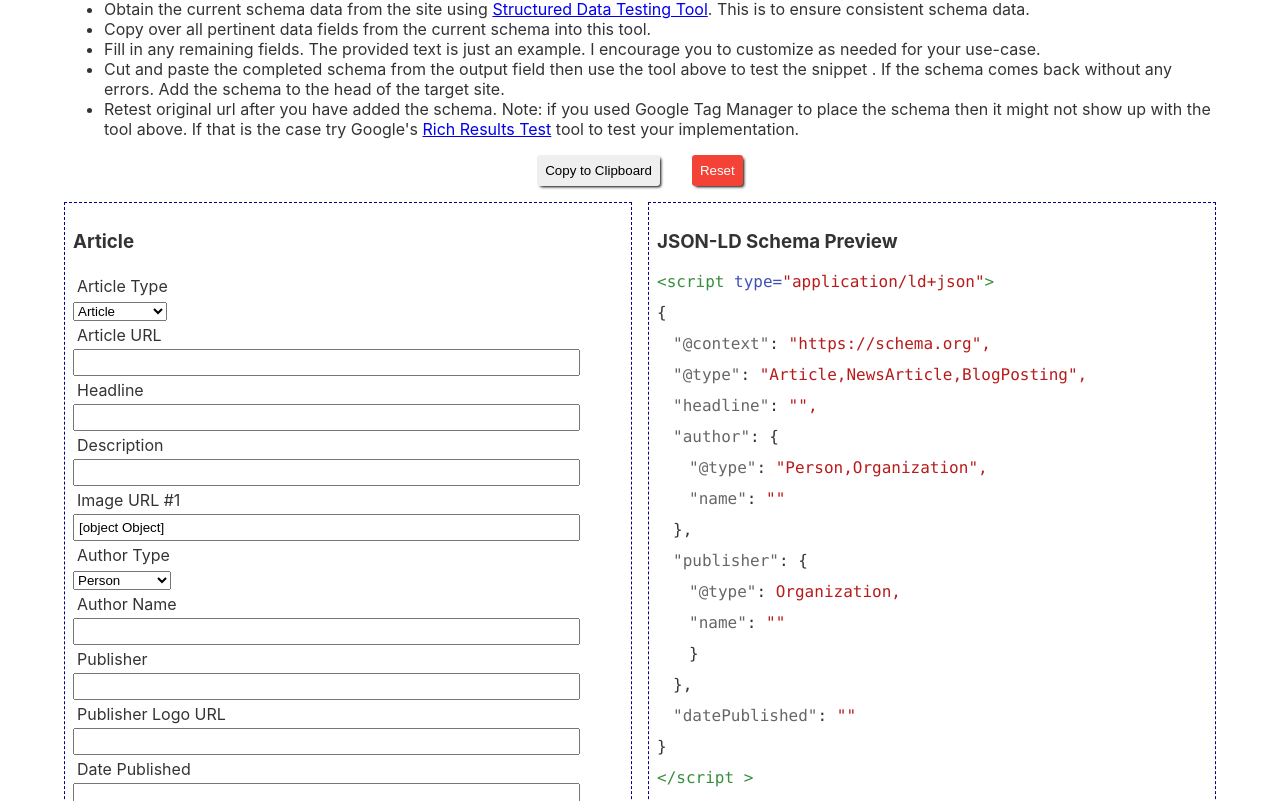
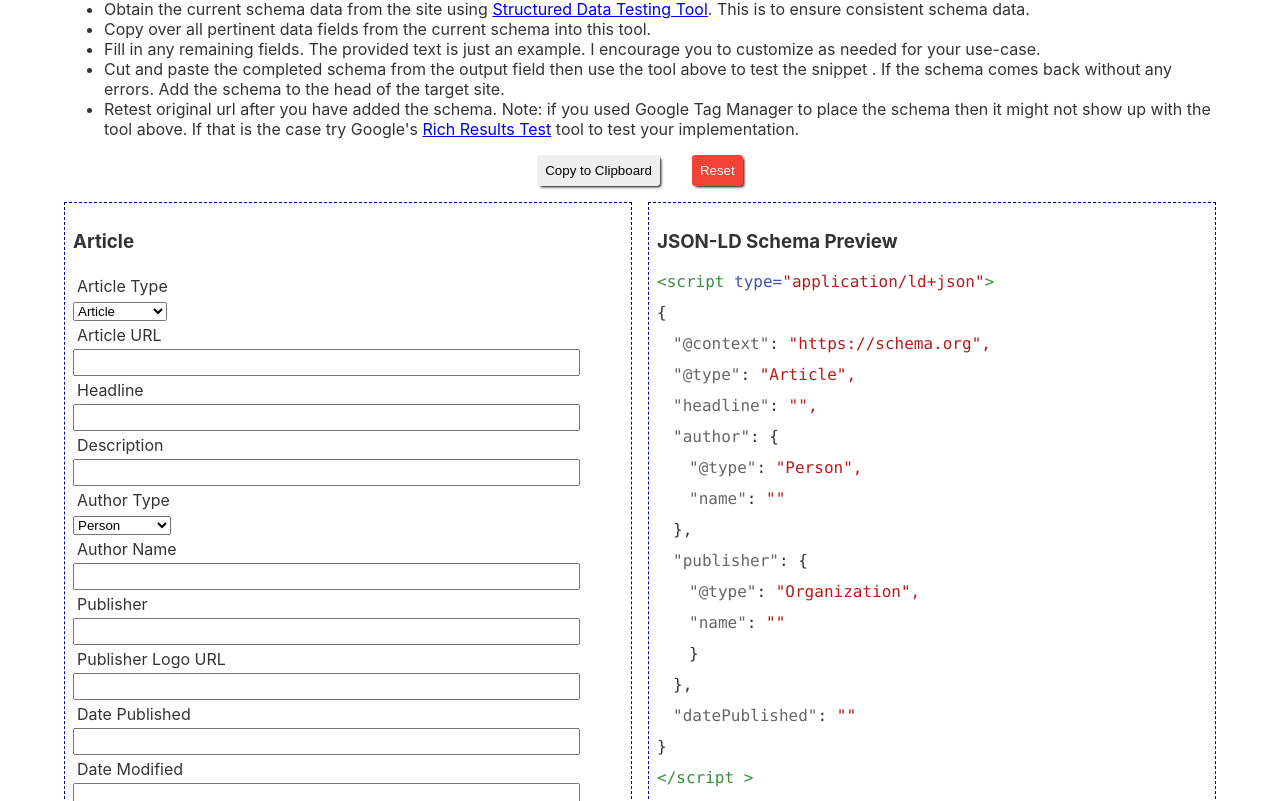
Before and after one commit to Schmidt-Aaron/SchemaGenerator, a React (Create React App) app: page /article in a window 1280 px wide. Shown: the part 410-1211 px from the top of the page. Built offline with nearby package versions, Linux system fonts and the light colour scheme.

Commit message:
article: fix errors

```diff
--- a/src/components/article/articleInput.js
+++ b/src/components/article/articleInput.js
@@ -76,10 +76,14 @@ export default function InputPanel(props) {
       <form>
         <div className="article">
           <label>Article Type</label>
-          <select value={articleType}>
-            <option name="Article">Article</option>
-            <option name="NewsArticle">NewsArticle</option>
-            <option name="BlogPosting">BlogPosting</option>
+          <select
+            value={articleType}
+            onChange={handleChange}
+            name="articleType"
+          >
+            <option>Article</option>
+            <option>NewsArticle</option>
+            <option>BlogPosting</option>
           </select>
           <label>Article URL</label>
           <input
@@ -108,19 +112,19 @@ export default function InputPanel(props) {
             onClick={handleClick}
           />
 
-          <label>Image URL #1</label>
+          {/* <label>Image URL #1</label>
           <input
             type="text"
             name="image"
-            value={image}
+            value={image[0].value}
             onChange={handleChange}
             onClick={handleClick}
-          />
+          /> */}
 
           <label>Author Type</label>
-          <select value={authorType}>
-            <option name="Person">Person</option>
-            <option name="Organization">Organization</option>
+          <select value={authorType} onChange={handleChange} name="authorType">
+            <option>Person</option>
+            <option>Organization</option>
           </select>
 
           <label>Author Name</label>
--- a/src/components/article/articleOutput.js
+++ b/src/components/article/articleOutput.js
@@ -47,7 +47,7 @@ const OutputPanel = React.forwardRef((props, ref) => {
         {articleUrl && (
           <div>
             <p className="indent-1">
-              <span className="type">{`"mainEntityOfPage`}</span>:{" {"}
+              <span className="type">{`"mainEntityOfPage"`}</span>:{" {"}
             </p>
             <p className="indent-2">
               <span className="type">{`"@type"`}</span>:{" "}
@@ -87,7 +87,7 @@ const OutputPanel = React.forwardRef((props, ref) => {
         </p>
         <p className="indent-2">
           <span className="type">{`"@type"`}</span>:{" "}
-          <span className="value">{"Organization"},</span>
+          <span className="value">"Organization",</span>
         </p>
         <p className="indent-2">
           <span className="type">{`"name"`}</span>:{" "}
@@ -103,7 +103,7 @@ const OutputPanel = React.forwardRef((props, ref) => {
             </p>
             <p className="indent-3">
               <span className="type">{`"@type"`}</span>:{" "}
-              <span className="value">{"ImageObject"},</span>
+              <span className="value">"ImageObject",</span>
             </p>
             <p className="indent-3">
               <span className="type">{`"url"`}</span>:{" "}
--- a/src/pages/Article.js
+++ b/src/pages/Article.js
@@ -11,12 +11,13 @@ function FAQ() {
   const codeRef = React.createRef();
 
   const initialState = {
-    articleType: ["Article", "NewsArticle", "BlogPosting"], // dropdown
-    articleUrl: null, // URL
+    articleType: "Article",
+    // articleType: ["Article", "NewsArticle", "BlogPosting"], // dropdown
+    articleUrl: "", // URL
     headline: "", // Text
     image: [{ id: 0, value: "" }], // optional, array
-    description: null, // optional, Text
-    authorType: ["Person", "Organization"], //dropdown
+    description: "", // optional, Text
+    authorType: "Person",
     authorName: "", // Text
     publisherType: "Organization", // is always org??
     publisher: "", // Text
```
